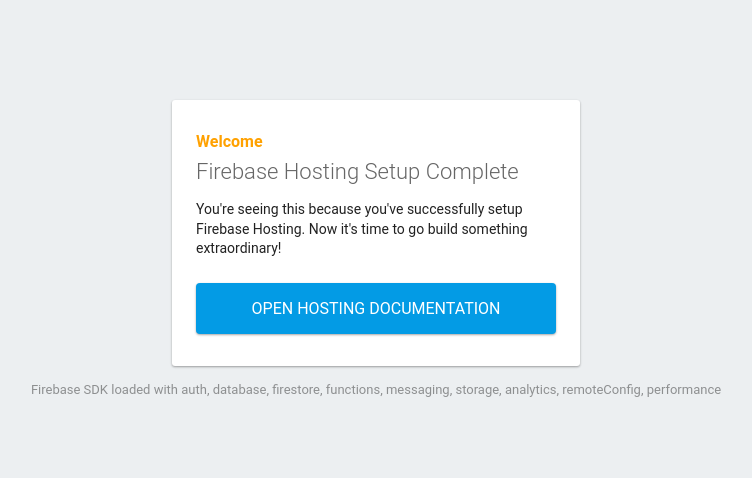
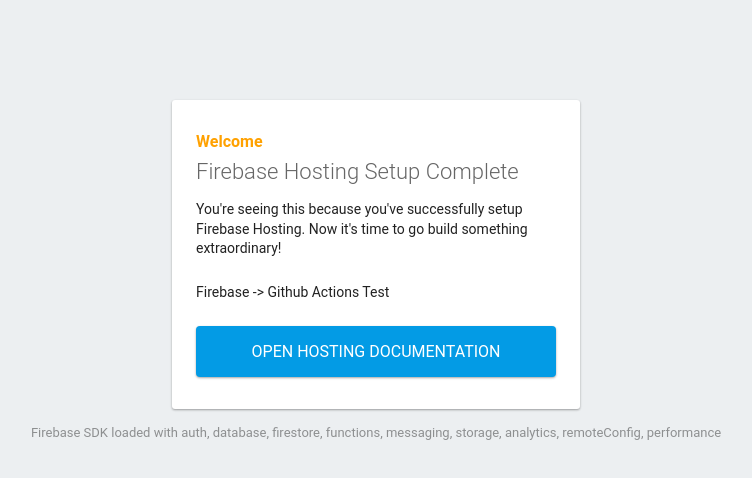
Before and after one commit to TAMUTim/TCai-website, a website: page public/index.html in a window 1280 px wide. Shown: the whole page, without its empty margins (264-1016 px from the left). Drawn offline with Linux system fonts and the light colour scheme; some packages are replaced by stand-ins of ours.

Commit message:
Test github actions deployment

```diff
--- a/public/index.html
+++ b/public/index.html
@@ -43,6 +43,7 @@
       <h2>Welcome</h2>
       <h1>Firebase Hosting Setup Complete</h1>
       <p>You're seeing this because you've successfully setup Firebase Hosting. Now it's time to go build something extraordinary!</p>
+      <p>Firebase -> Github Actions Test</p>
       <a target="_blank" href="https://firebase.google.com/docs/hosting/">Open Hosting Documentation</a>
     </div>
     <p id="load">Firebase SDK Loading&hellip;</p>
```
